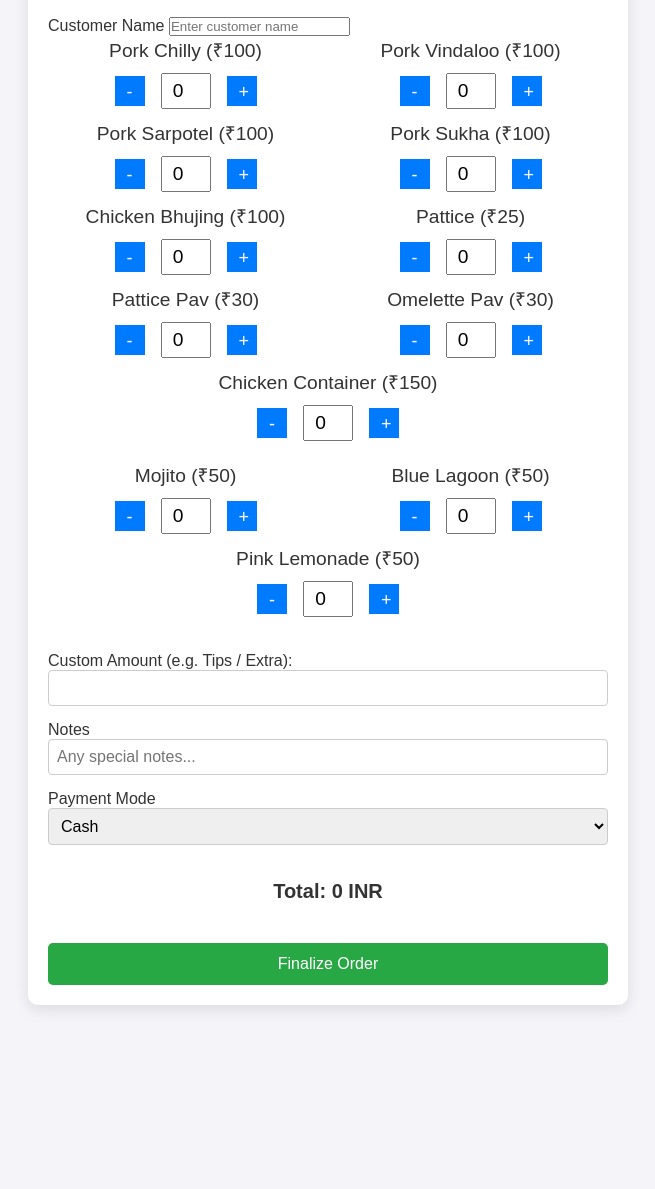
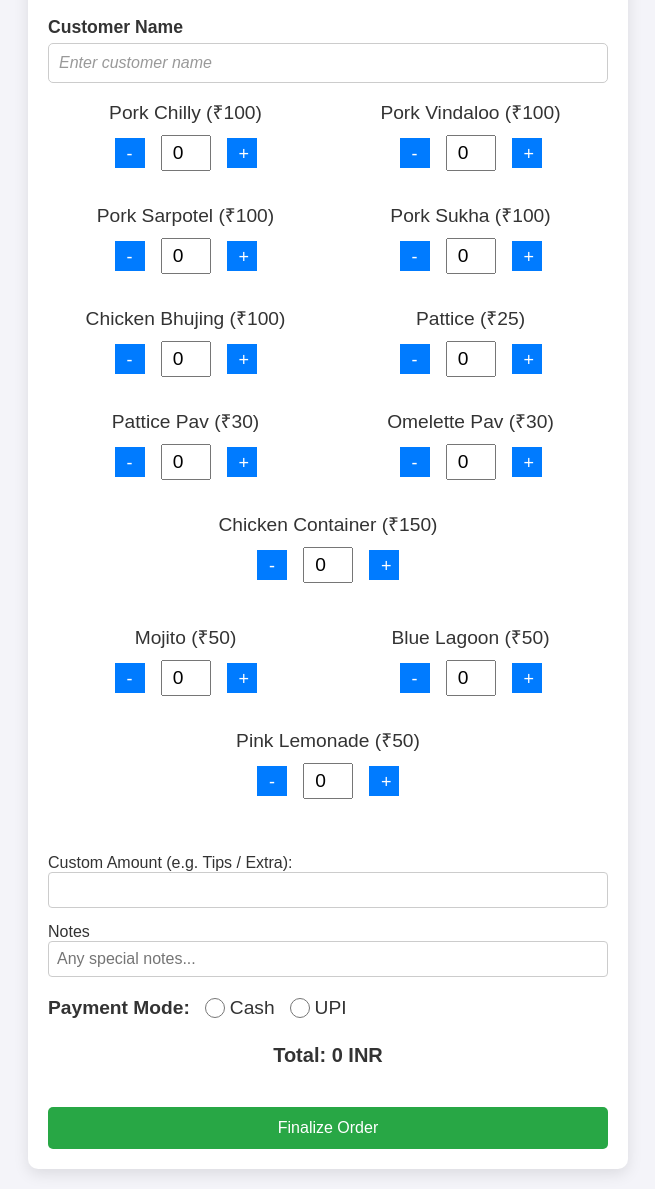
Before and after one commit to ScarRanger/Billing-Website, a website: page public/index.html in a window 1280 px wide. Shown: the part 80-1269 px from the top of the page, without its empty margins (312-967 px from the left). Before the commit the page ends 1105 px from the top, so only its background shows below. Drawn offline with Linux system fonts and the light colour scheme.

Commit message:
styling changes

```diff
--- a/public/index.html
+++ b/public/index.html
@@ -136,12 +136,15 @@
             </div>
 
             <!-- Payment Mode -->
-            <div class="payment">
-                <label for="paymentMode">Payment Mode</label>
-                <select id="paymentMode">
-                    <option value="Cash">Cash</option>
-                    <option value="UPI">UPI</option>
-                </select>
+            <div class="payment-radio-container">
+                <label class="payment-label">Payment Mode:</label>
+                <div class="radio-group">
+                    <input type="radio" id="cash" name="paymentMode" value="Cash" class="radio-input">
+                    <label for="cash" class="radio-label">Cash</label>
+
+                    <input type="radio" id="upi" name="paymentMode" value="UPI" class="radio-input">
+                    <label for="upi" class="radio-label">UPI</label>
+                </div>
             </div>
 
             <!-- Total Amount -->
--- a/public/style.css
+++ b/public/style.css
@@ -9,7 +9,8 @@ body {
     background-color: #f4f4f9;
     color: #333;
     padding: 20px;
-    overflow-y: auto; /* allow scrolling */
+    overflow-y: auto;
+    /* allow scrolling */
     min-height: 100vh;
     display: flex;
     justify-content: center;
@@ -162,6 +163,7 @@ input[type="number"] {
 .quantity {
     display: flex;
     align-items: center;
+    margin-bottom: 20px;
     gap: 6px;
 }
 
@@ -178,7 +180,10 @@ input[type="number"] {
 }
 
 /* Total, payment, custom amount, notes */
-.total, .payment, .custom-amount, .notes {
+.total,
+.payment,
+.custom-amount,
+.notes {
     margin-top: 15px;
     display: flex;
     flex-direction: column;
@@ -224,3 +229,97 @@ input[type="number"] {
 .spinner {
     display: none;
 }
+
+
+.payment-radio-container {
+    display: flex;
+    align-items: center;
+    /* Vertically align label and radio group */
+    margin-bottom: 10px;
+    margin-top: 20px;
+    /* Add some spacing below */
+}
+
+.payment-label {
+    margin-right: 15px;
+    /* Space between "Payment Mode" and the radio buttons */
+    font-size: 1.2em;
+    /* Make the label a bit bigger */
+    font-weight: bold;
+}
+
+.radio-group {
+    display: flex;
+    /* Arrange radio buttons and labels horizontally */
+    align-items: center;
+    /* Vertically align radio and label */
+}
+
+.radio-input {
+    width: 20px;
+    /* Make the radio button bigger */
+    height: 20px;
+    margin-right: 5px;
+    /* Space between radio button and label */
+    cursor: pointer;
+    /* Indicate it's clickable */
+}
+
+.radio-label {
+    font-size: 1.2em;
+    /* Make the label bigger */
+    margin-right: 15px;
+    /* Space between the two options */
+    cursor: pointer;
+    /* Indicate it's clickable */
+}
+
+
+.name {
+    margin-bottom: 15px;
+    /* Add some spacing below the name field */
+}
+
+.name label {
+    display: block;
+    /* Make the label take up the full width and go to the next line */
+    margin-bottom: 5px;
+    /* Add some spacing between the label and the input */
+    font-size: 1.1em;
+    /* Slightly increase the font size for better readability */
+    font-weight: bold;
+    /* Make the label text bold */
+    color: #333;
+    /* Dark gray color for better contrast */
+}
+
+.name input[type="text"] {
+    width: 100%;
+    /* Make the input field take up the full width of its container */
+    padding: 10px;
+    /* Add some padding inside the input for better spacing */
+    border: 1px solid #ccc;
+    /* Light gray border */
+    border-radius: 5px;
+    /* Slightly rounded corners */
+    font-size: 1em;
+    /* Standard font size for the input text */
+    box-sizing: border-box;
+    /* Ensure padding and border are included in the element's total width and height */
+}
+
+.name input[type="text"]:focus {
+    outline: none;
+    /* Remove the default focus outline */
+    border-color: #007bff;
+    /* Change border color on focus (you can choose your brand color) */
+    box-shadow: 0 0 5px rgba(0, 123, 255, 0.5);
+    /* Add a subtle box shadow on focus */
+}
+
+.name input[type="text"]::placeholder {
+    color: #999;
+    /* Light gray color for the placeholder text */
+    font-style: italic;
+    /* Italicize the placeholder text */
+}
```
